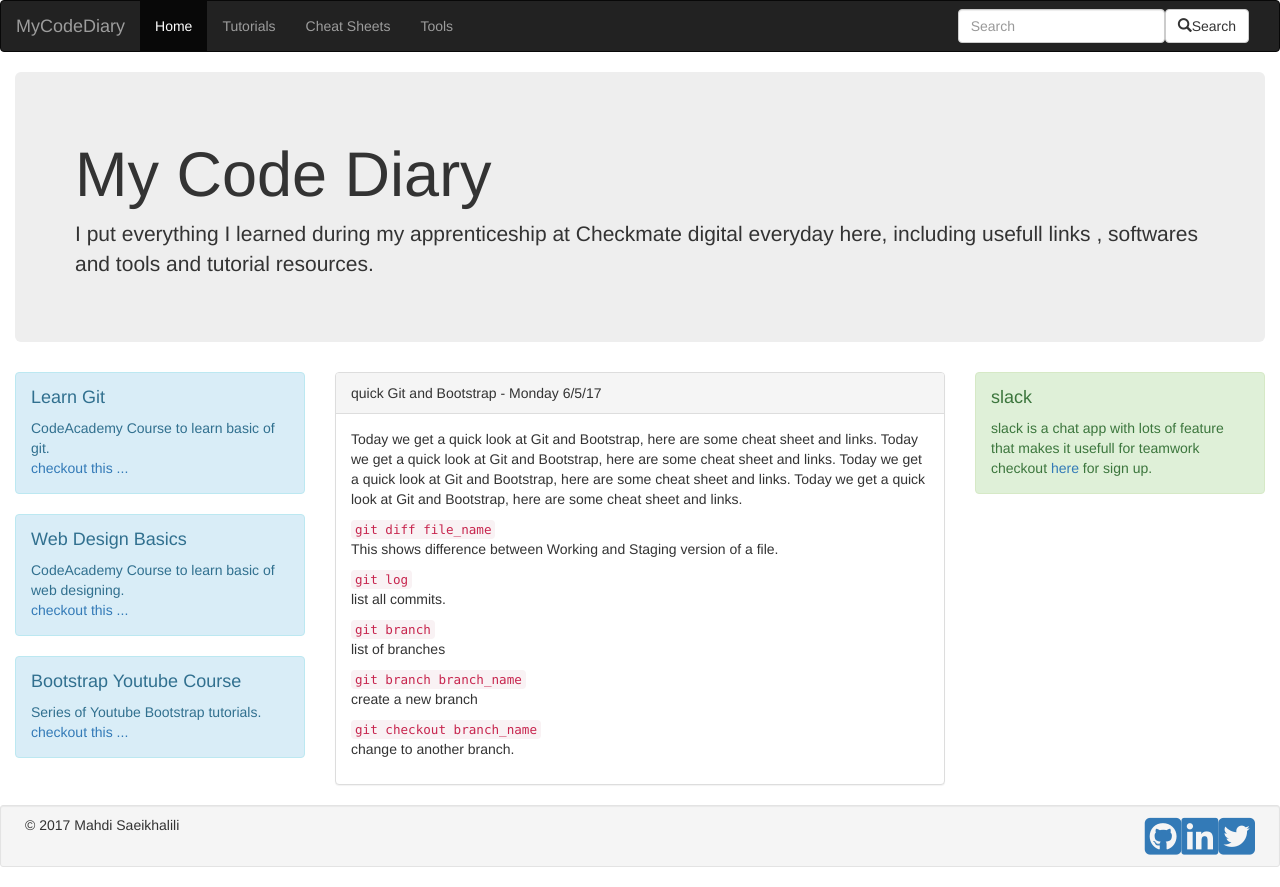
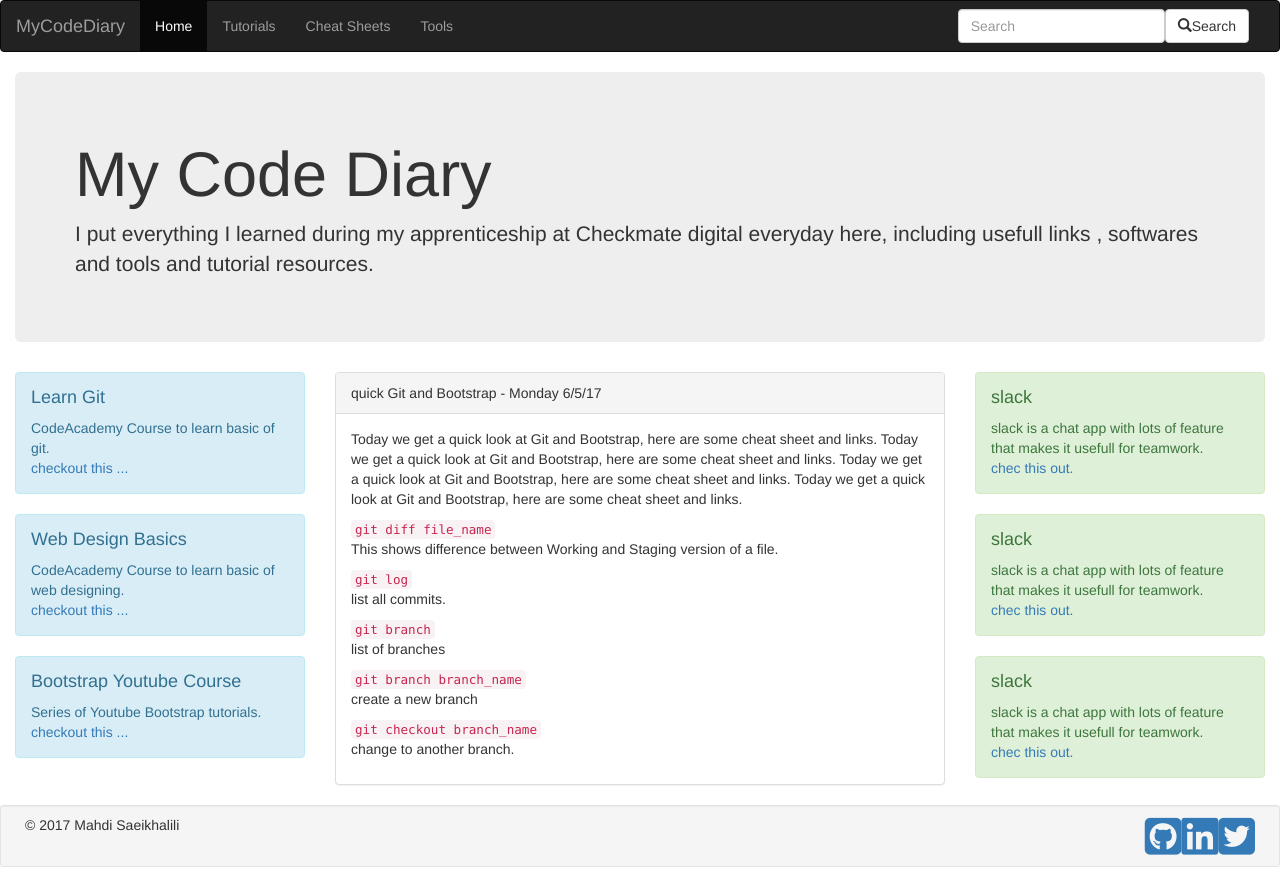
Before and after one commit to msaei/bootstrap_angular, an Angular app: page / in a window 1280 px wide. Built offline with nearby package versions, Linux system fonts and the light colour scheme.

Commit message:
feat(content-right): details variable bind

```diff
--- a/src/app/content-right/content-right.component.html
+++ b/src/app/content-right/content-right.component.html
@@ -1,6 +1,5 @@
-<div class="alert alert-success">
-    <h4>slack</h4>
-    <p> slack is a chat app with lots of feature that makes it usefull for teamwork checkout
-        <a href="https://slack.com/"> here </a> for sign up.
-    </p>
+<div class="alert alert-success" *ngFor="let detail of details">
+    <h4>{{detail.title}}</h4>
+    <p> {{detail.desc}} </p>
+    <a [href]="detail.url"> chec this out. </a>
 </div>
--- a/src/app/content-right/content-right.component.ts
+++ b/src/app/content-right/content-right.component.ts
@@ -6,6 +6,24 @@ import { Component, OnInit } from '@angular/core';
   styleUrls: ['./content-right.component.css']
 })
 export class ContentRightComponent implements OnInit {
+  public details: any[] = [
+    {
+      title: 'slack',
+      desc: 'slack is a chat app with lots of feature that makes it usefull for teamwork.',
+      url: 'https://slack.com/'
+    },
+    {
+      title: 'slack',
+      desc: 'slack is a chat app with lots of feature that makes it usefull for teamwork.',
+      url: 'https://slack.com/'
+    },
+    {
+      title: 'slack',
+      desc: 'slack is a chat app with lots of feature that makes it usefull for teamwork.',
+      url: 'https://slack.com/'
+    },
+  ]
+
 
   constructor() { }
 
```
